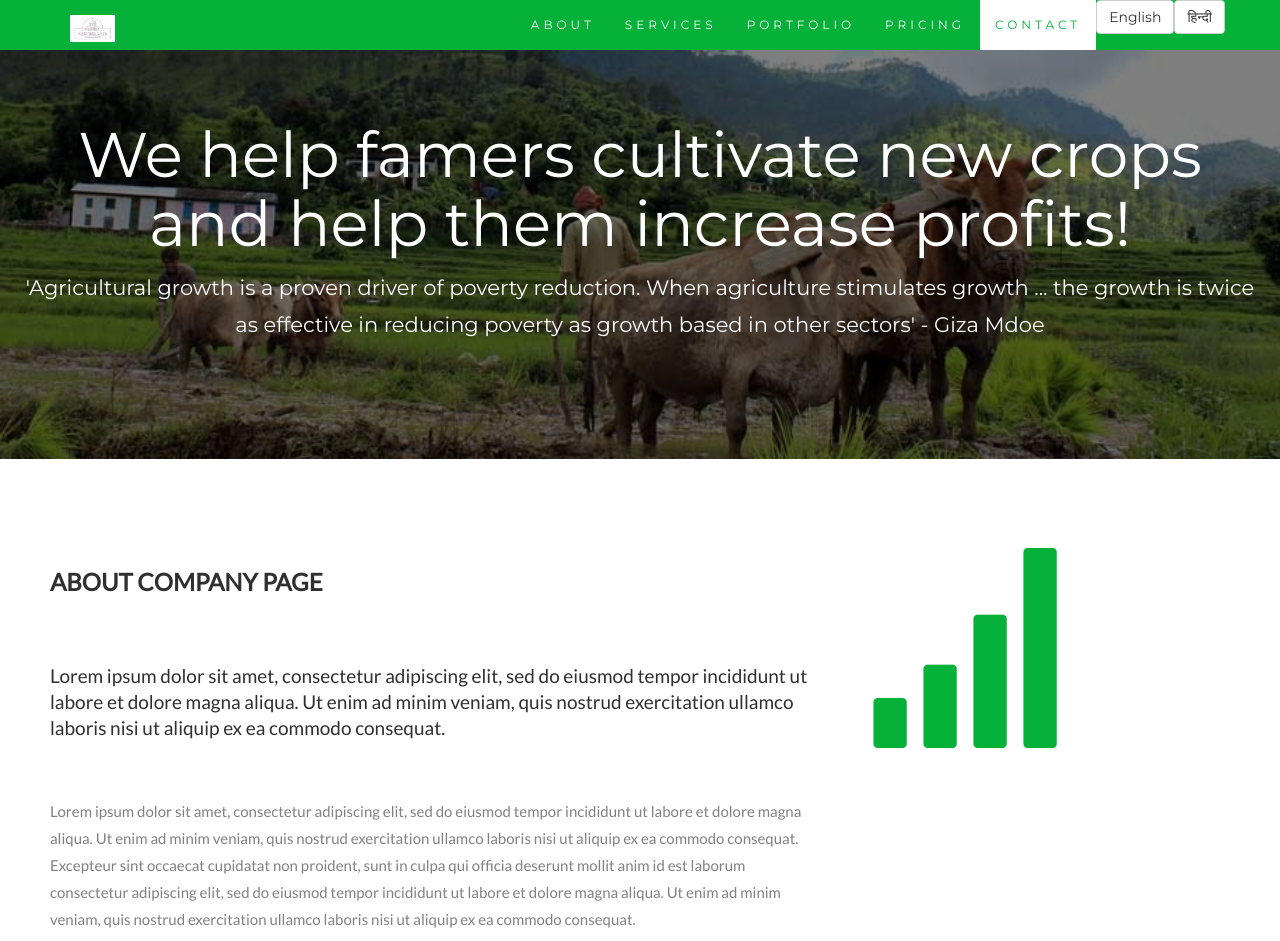
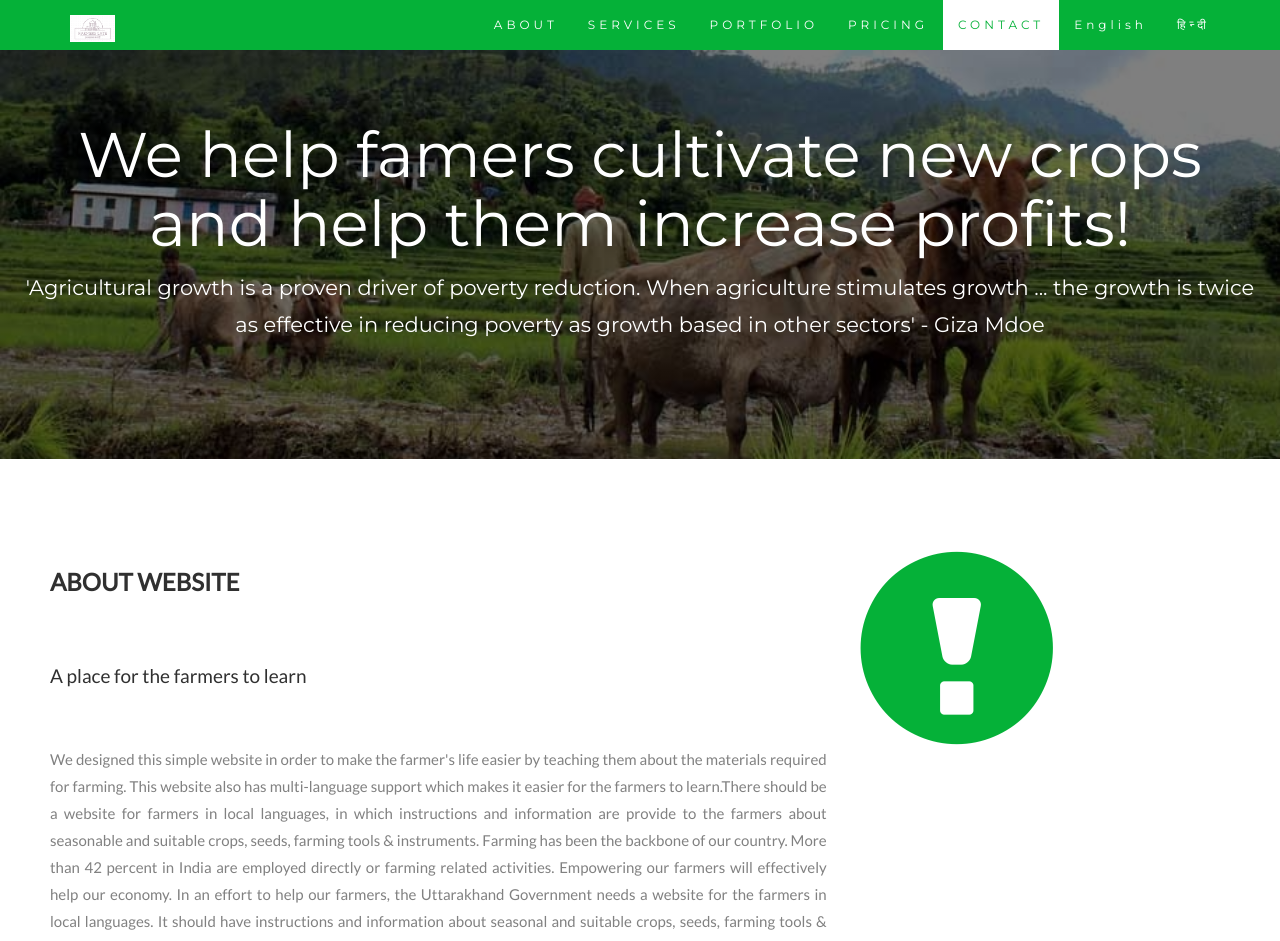
Before and after one commit to gautham-c/Farmers-Gate, a React (Create React App) app: page / in a window 1280 px wide. Shown: the top 941 px of the page. Built offline with nearby package versions, Linux system fonts and the light colour scheme.

Commit message:
minor changes

```diff
--- a/src/Translations/resources/en.js
+++ b/src/Translations/resources/en.js
@@ -3,4 +3,10 @@ export default {
       main: ` We help famers cultivate new crops and help them increase profits!`,
       sub: "'Agricultural growth is a proven driver of poverty reduction. When agriculture stimulates growth ... the growth is twice as effective in reducing poverty as growth based in other sectors' - Giza Mdoe",
     },
+    about:{
+      about:'About Website',
+      heading:'A place for the farmers to learn',
+      details:"We designed this simple website in order to make the farmer's life easier by teaching them about the materials required for farming. This website also has multi-language support which makes it easier for the farmers to learn.There should be a website for farmers in local languages, in which instructions and information are provide to the farmers about seasonable and suitable crops, seeds, farming tools & instruments. Farming has been the backbone of our country. More than 42 percent in India are employed directly or farming related activities. Empowering our farmers will effectively help our economy. In an effort to help our farmers, the Uttarakhand Government needs a website for the farmers in local languages. It should have instructions and information about seasonal and suitable crops, seeds, farming tools & instruments etc.",
+      button:'Get in Touch',
+    }
 }
--- a/src/Translations/resources/hi.js
+++ b/src/Translations/resources/hi.js
@@ -3,4 +3,10 @@ export default {
       main: " हम किसानों को नई फसल उगाने और मुनाफा बढ़ाने में मदद करते हैं!",
       sub: `'कृषि विकास गरीबी में कमी का एक सिद्ध चालक है। जब कृषि विकास को प्रोत्साहित करती है ... अन्य क्षेत्रों में विकास के रूप में विकास गरीबी को कम करने में दोगुना प्रभावी होता है' - Giza Mdoe`,
     },
+    about:{
+      about:'वेबसाइट के बारे में',
+      heading:'किसानों के लिए सीखने की जगह',
+      details:'हमने इस सरल वेबसाइट को खेती के लिए आवश्यक सामग्री के बारे में सिखाकर किसान के जीवन को आसान बनाने के लिए डिज़ाइन किया है। इस वेबसाइट में बहु-भाषा समर्थन भी है जिससे किसानों के लिए सीखना आसान हो जाता है। किसानों के लिए स्थानीय भाषाओं में एक वेबसाइट होनी चाहिए, जिसमें किसानों को मौसमी और उपयुक्त फसलों, बीज, खेती के औजारों के बारे में निर्देश और जानकारी प्रदान की जा सके। उपकरण। खेती हमारे देश की रीढ़ रही है। भारत में 42 प्रतिशत से अधिक प्रत्यक्ष या कृषि संबंधी गतिविधियों में कार्यरत हैं। हमारे किसानों को सशक्त बनाने से हमारी अर्थव्यवस्था को प्रभावी रूप से मदद मिलेगी। हमारे किसानों की मदद करने के प्रयास में, उत्तराखंड सरकार को स्थानीय भाषाओं में किसानों के लिए एक वेबसाइट की आवश्यकता है। इसमें मौसमी और उपयुक्त फसलों, बीजों, खेती के औजारों और उपकरणों आदि के बारे में निर्देश और जानकारी होनी चाहिए।',
+      button:'संपर्क में रहो',
+    }
 }
--- a/src/components/About.js
+++ b/src/components/About.js
@@ -1,18 +1,20 @@
 import React, { Fragment } from 'react';
+import { useTranslation } from "react-i18next";
 
 const About = () => {
+    const { t } = useTranslation();
     return (
         <Fragment>
             <div id="about" className="container-fluid">
                 <div className="row">
-                    <div className="col-sm-8">
-                        <h2>About Company Page</h2><br />
-                        <h4>Lorem ipsum dolor sit amet, consectetur adipiscing elit, sed do eiusmod tempor incididunt ut labore et dolore magna aliqua. Ut enim ad minim veniam, quis nostrud exercitation ullamco laboris nisi ut aliquip ex ea commodo consequat.</h4><br />
-                        <p>Lorem ipsum dolor sit amet, consectetur adipiscing elit, sed do eiusmod tempor incididunt ut labore et dolore magna aliqua. Ut enim ad minim veniam, quis nostrud exercitation ullamco laboris nisi ut aliquip ex ea commodo consequat. Excepteur sint occaecat cupidatat non proident, sunt in culpa qui officia deserunt mollit anim id est laborum consectetur adipiscing elit, sed do eiusmod tempor incididunt ut labore et dolore magna aliqua. Ut enim ad minim veniam, quis nostrud exercitation ullamco laboris nisi ut aliquip ex ea commodo consequat.</p>
-                        <br /><button className="btn btn-default btn-lg">Get in Touch</button>
+                    <div className="col-sm-8 text-justify">
+                        <h2>{t("about.about")}</h2><br />
+                        <h4>{t("about.heading")}</h4><br />
+                        <p>{t("about.details")}</p>
+                        <br /><button className="btn btn-default btn-lg p-0 m-0"><a className="text-dark p-0 m-0" href="#contact">{t("about.button")}</a></button>
                     </div>
                     <div className="col-sm-4">
-                        <span className="glyphicon glyphicon-signal logo"></span>
+                        <span className="glyphicon glyphicon-exclamation-sign logo"></span>
                     </div>
                 </div>
             </div>
--- a/src/components/Navbar.js
+++ b/src/components/Navbar.js
@@ -21,14 +21,14 @@ const Navbar = () => {
                     </a>
                 </div>
                 <div className="collapse navbar-collapse" id="myNavbar">
-                    <ul className="nav navbar-nav navbar-right py-auto">
+                    <ul className="nav navbar-nav navbar-right">
                         <li><a href="#about">ABOUT</a></li>
                         <li><a href="#services">SERVICES</a></li>
                         <li><a href="#portfolio">PORTFOLIO</a></li>
                         <li><a href="#pricing">PRICING</a></li>
                         <li><a href="#contact">CONTACT</a></li>
-                        <li><button className="btn btn-default btn-md" onClick={()=>changeLanguage("en")}>English</button></li>
-                        <li><button className="btn btn-default btn-md" onClick={()=>changeLanguage("hi")}>हिन्दी</button></li>
+                        <li><a onClick={()=>changeLanguage("en")}>English</a></li>
+                        <li><a onClick={()=>changeLanguage("hi")}>हिन्दी</a></li>
                     </ul>
                 </div>
             </div>
```
